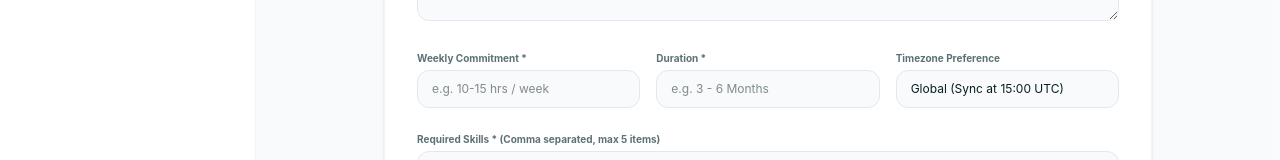
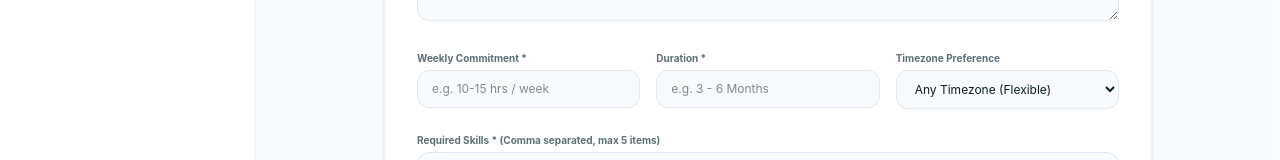
Before and after one commit to Winney360/Guild_Code_Community_Hub, a React (Vite) app in the folder client/: page /dashboard/collaborations/new in a window 1280 px wide. Shown: the part 486-646 px from the top of the page. Built offline with nearby package versions, Linux system fonts and the light colour scheme; no server answers.

Commit message:
feat(client): add timezone select dropdown with Any Timezone option in CollaborationForm

```diff
--- a/client/src/pages/CollaborationForm.tsx
+++ b/client/src/pages/CollaborationForm.tsx
@@ -11,7 +11,7 @@ export const CollaborationForm: React.FC = () => {
   const [description, setDescription] = useState('');
   const [commitment, setCommitment] = useState('');
   const [duration, setDuration] = useState('');
-  const [timezone, setTimezone] = useState('Global (Sync at 15:00 UTC)');
+  const [timezone, setTimezone] = useState('Any (Flexible)');
   const [skillsInput, setSkillsInput] = useState(''); // Comma separated
   const [techInput, setTechInput] = useState(''); // Comma separated
   const [rolesInput, setRolesInput] = useState(''); // Comma separated
@@ -260,13 +260,48 @@ export const CollaborationForm: React.FC = () => {
 
           <div>
             <label className="text-[10px] font-bold text-[#5c7075] block mb-1">Timezone Preference</label>
-            <input
-              type="text"
+            <select
               value={timezone}
               onChange={(e) => setTimezone(e.target.value)}
-              placeholder="e.g. Global (Sync at 15:00 UTC)"
-              className="w-full px-3.5 py-2.5 bg-[#f8fafc] border border-slate-200 rounded-xl text-xs focus:outline-none"
-            />
+              className="w-full px-3.5 py-2.5 bg-[#f8fafc] border border-slate-200 rounded-xl text-xs focus:outline-none focus:ring-2 focus:ring-[#006655] focus:border-transparent cursor-pointer transition-all"
+            >
+              <option value="Any (Flexible)">Any Timezone (Flexible)</option>
+              <option value="UTC / GMT (UTC+0)">UTC / GMT (UTC+0)</option>
+              <option value="EST / Eastern Time (UTC-5)">EST / Eastern Time (UTC-5)</option>
+              <option value="CST / Central Time (UTC-6)">CST / Central Time (UTC-6)</option>
+              <option value="MST / Mountain Time (UTC-7)">MST / Mountain Time (UTC-7)</option>
+              <option value="PST / Pacific Time (UTC-8)">PST / Pacific Time (UTC-8)</option>
+              <option value="CET / Central European Time (UTC+1)">CET / Central European Time (UTC+1)</option>
+              <option value="EET / Eastern European Time (UTC+2)">EET / Eastern European Time (UTC+2)</option>
+              <option value="EAT / East Africa Time (UTC+3)">EAT / East Africa Time (UTC+3)</option>
+              <option value="GST / Gulf Standard Time (UTC+4)">GST / Gulf Standard Time (UTC+4)</option>
+              <option value="IST / India Standard Time (UTC+5:30)">IST / India Standard Time (UTC+5:30)</option>
+              <option value="ICT / Indochina Time (UTC+7)">ICT / Indochina Time (UTC+7)</option>
+              <option value="SGT / Singapore Time (UTC+8)">SGT / Singapore Time (UTC+8)</option>
+              <option value="JST / Japan Standard Time (UTC+9)">JST / Japan Standard Time (UTC+9)</option>
+              <option value="AEST / Australian Eastern (UTC+10)">AEST / Australian Eastern (UTC+10)</option>
+              <option value="NZST / New Zealand Time (UTC+12)">NZST / New Zealand Time (UTC+12)</option>
+              {timezone && ![
+                'Any (Flexible)',
+                'UTC / GMT (UTC+0)',
+                'EST / Eastern Time (UTC-5)',
+                'CST / Central Time (UTC-6)',
+                'MST / Mountain Time (UTC-7)',
+                'PST / Pacific Time (UTC-8)',
+                'CET / Central European Time (UTC+1)',
+                'EET / Eastern European Time (UTC+2)',
+                'EAT / East Africa Time (UTC+3)',
+                'GST / Gulf Standard Time (UTC+4)',
+                'IST / India Standard Time (UTC+5:30)',
+                'ICT / Indochina Time (UTC+7)',
+                'SGT / Singapore Time (UTC+8)',
+                'JST / Japan Standard Time (UTC+9)',
+                'AEST / Australian Eastern (UTC+10)',
+                'NZST / New Zealand Time (UTC+12)',
+              ].includes(timezone) && (
+                <option value={timezone}>{timezone}</option>
+              )}
+            </select>
           </div>
         </div>
 
```
